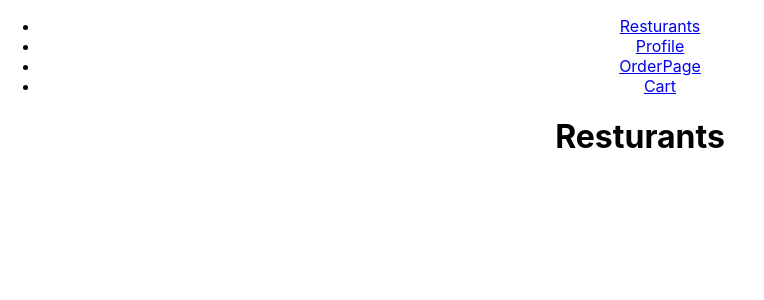
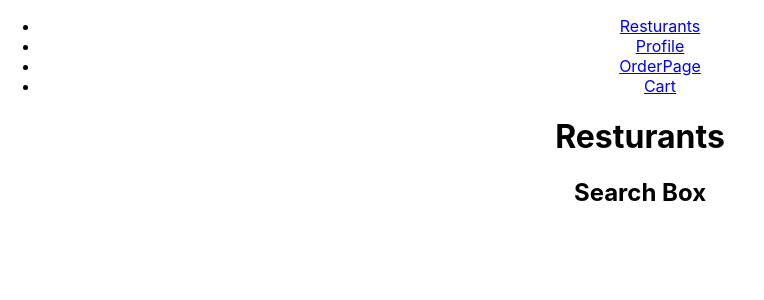
Before and after one commit to SidhantKaushik/MRUEats, a React (Create React App) app in the folder my-app/: page / in a window 1280 px wide. Shown: the top 300 px of the page, without its empty margins (0-764 px from the left). Built offline with nearby package versions, Linux system fonts and the light colour scheme; a web font is replaced by a local one.

Commit message:
Resturant divs

```diff
--- a/my-app/src/Components/Resturants.js
+++ b/my-app/src/Components/Resturants.js
@@ -5,8 +5,14 @@ const Resturants = (props) => {
     return (
                    <>
                         <h1>Resturants</h1>
-                        <div>
+                        <div id="categories">
 
+                        </div>
+                        <div id="search-box">
+                            <h2>Search Box</h2>
+                            <div className='restu'>
+
+                            </div>
                         </div>
                    </>
 
```
